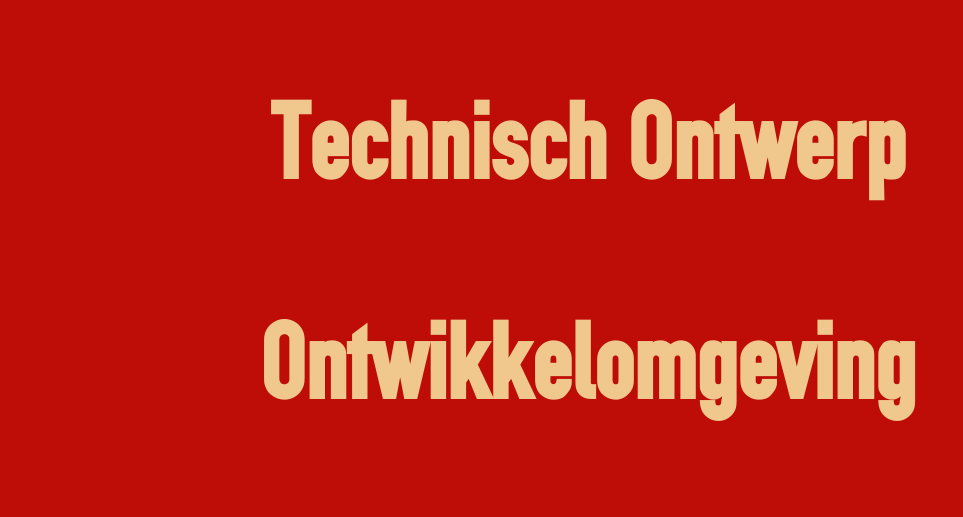
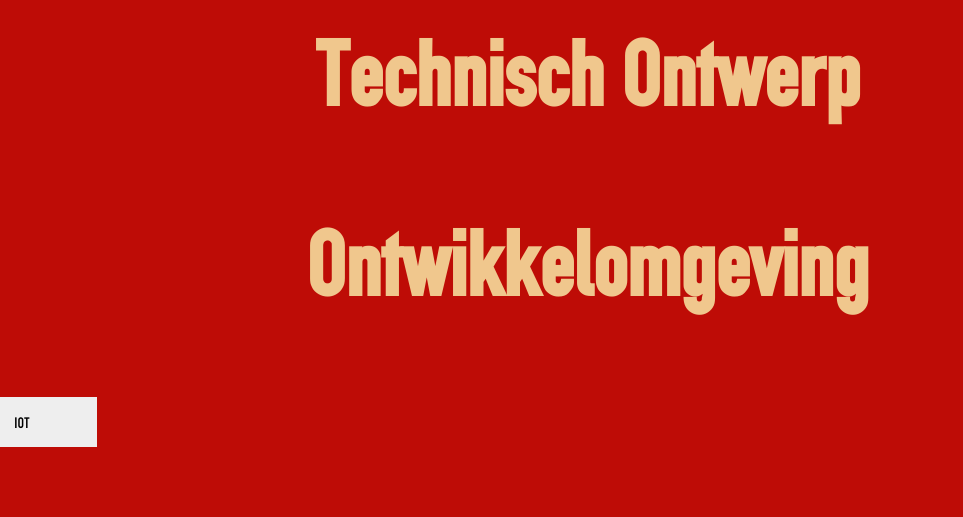
Before and after one commit to Rutgervdv/Project2020, a plain HTML site: page index.html in a window 1280 px wide. Shown: the part 731-1248 px from the top of the page, without its empty margins (53-1016 px from the left). After the commit the page ends 1178 px from the top, so only its background shows below. Drawn offline with Linux system fonts and the light colour scheme.

Commit message:
pc update

```diff
--- a/css/style.css
+++ b/css/style.css
@@ -12,6 +12,19 @@ body {
 
 h1:hover {
     color: white;
+}
+
+.vcenter {
+    display: table;
+    background: #eee; /* optional */
+    width: 150px;
+    height: 50px;
+    text-align: center; /* optional */
+}
+
+.vcenter > :first-child {
+    display: table-cell;
+    vertical-align: middle;
 }
 
 #nav_ul {
@@ -36,6 +49,7 @@ h1:hover {
 
 #nav {
     margin-top: 4em;
+    display: flex;
 }
 
 #Main_section_content {
@@ -44,7 +58,7 @@ h1:hover {
 
 #Main_section_content h1 {
     margin-top: 5vw;
-    font-size: 7em;
+    font-size: 6em;
 }
 
 #Main_section_content h1 {
@@ -54,9 +68,14 @@ h1:hover {
     color: white;
 }
 
-a:hover, a:visited, a:link, a:active
+#Main_section_content a:hover {
+    font-size: 1.5em;
+}
+
+ a:visited, a:link, a:active
 {
     text-decoration: none;
+    transition: 0.5s;
 }
 
 iframe
--- a/index.html
+++ b/index.html
@@ -18,6 +18,11 @@
       <a href=""><li>Functioneel Ontwerp</li></a>
       <a href=""><li>Technisch Ontwerp</li></a>
     </ul>
+
+    <div class="vcenter">
+      <p>This is my Text</p>
+    </div>
+
   </nav>
 
       <section id="Main_section_content">
@@ -28,5 +33,10 @@
           <h1>Ontwikkelomgeving</h1>
       </section>
 
+      <div class="vcenter">
+        <p>IOT</p>
+      </div>
+
+
 </body>
 </html>
```
